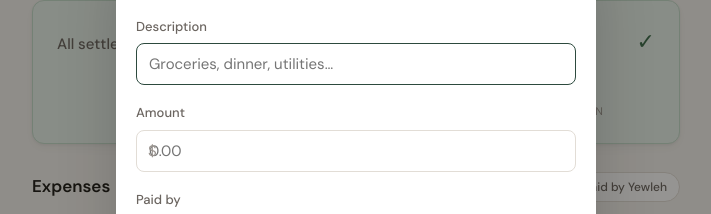
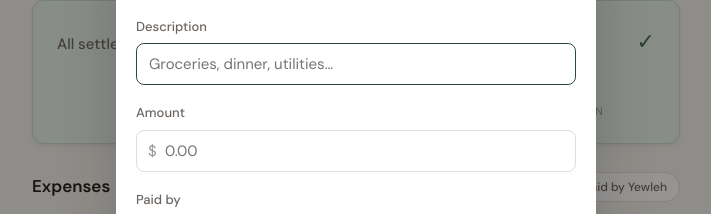
Before and after one commit to omichelsen/splithome, a React (Vite) app: page / in a window 1280 px wide. Both pictures are taken after a click on the button "+ Add expense". Shown: the part 113-327 px from the top of the page, without its empty margins (284-995 px from the left). Built offline with nearby package versions, Linux system fonts and the light colour scheme; no server answers; the database is empty.

Commit message:
fix dollar sign and amount overlap

```diff
--- a/src/App.css
+++ b/src/App.css
@@ -274,7 +274,9 @@ body {
 }
 .field input:focus { border-color: var(--accent); }
 
-.amount-input { position: relative; }
+.amount-input {
+  position: relative;
+}
 .currency-symbol {
   position: absolute;
   left: 12px;
@@ -282,9 +284,10 @@ body {
   transform: translateY(-50%);
   color: var(--text3);
   font-size: 15px;
+  line-height: 1;
   pointer-events: none;
 }
-.amount-input input { padding-left: 24px; }
+.amount-input input[type="number"] { padding-left: 28px; }
 
 /* ─── Toggle group ─── */
 .toggle-group { display: flex; gap: 8px; }
```
